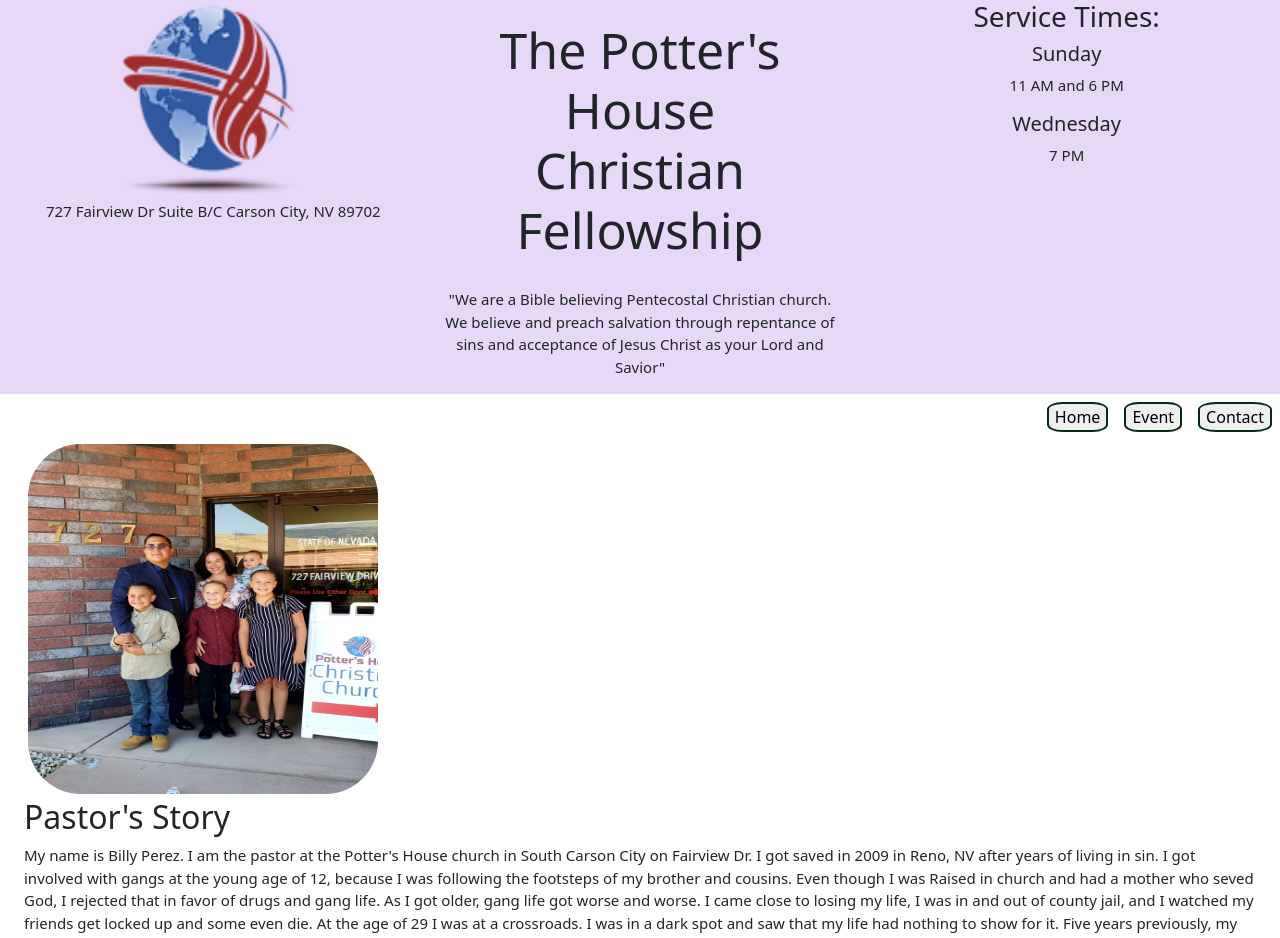
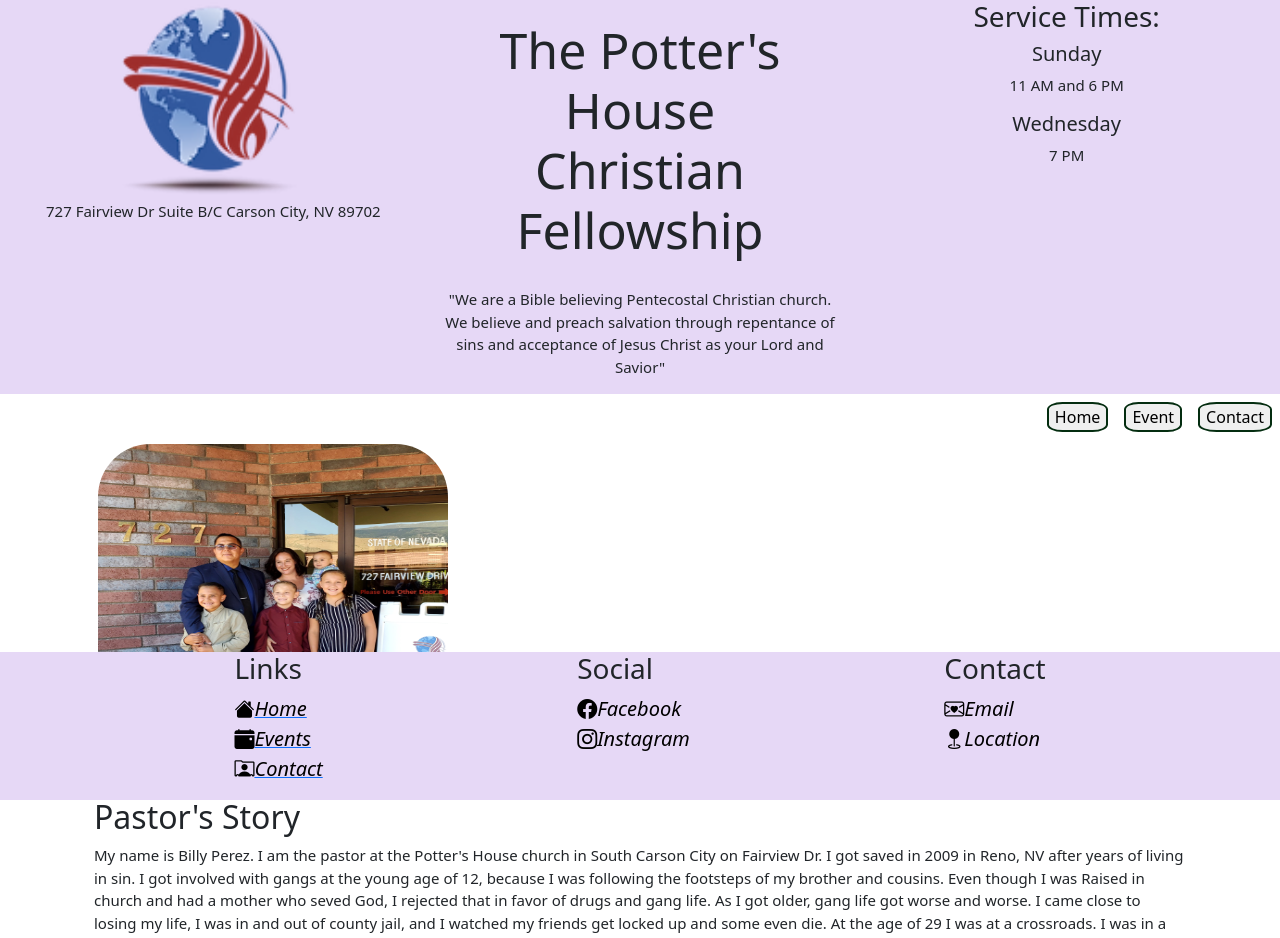
Before and after one commit to J-Sandell/Pottershouse, a React (Create React App) app: page / in a window 1280 px wide. Shown: the top 938 px of the page. Built offline with nearby package versions, Linux system fonts and the light colour scheme.

Commit message:
working on footer

```diff
--- a/src/Components/Header.js
+++ b/src/Components/Header.js
@@ -8,8 +8,9 @@
 			<div className="container-fluid">
 				<div className="row head">
 					<div className="col">
-						<img className="" src="/assets/logo2.webp" height={200} width={200} alt="logo " />
-						<p>727 Fairview Dr Suite B/C
+						<img src="/assets/logo2.webp" height={200} width={200} alt="logo " />
+						<p>
+							727 Fairview Dr Suite B/C
 							Carson City, NV 89702
 						</p>
 					</div>
--- a/src/Components/Home.js
+++ b/src/Components/Home.js
@@ -6,11 +6,10 @@
 
 function Home() {
 	return (
-
-		<div className="container-fluid">
-			<Pastor/>
+		<div className="container">
+			<Pastor />
 			<div className="row">
-				<div className="bottompix fluid">
+				<div className="bottompix">
 					<img className="pictures" src="/assets/entrance.jpg" height={200} width={200} alt="Front Door"></img>
 					<img className="pictures" src="/assets/prayerscreen.jpg" height={200} width={200} alt="prayer"></img>
 					<img className="pictures" src="/assets/mainarea.jpg" height={200} width={200} alt="main"></img>
@@ -18,8 +17,6 @@
 				</div>
 			</div>
 		</div>
-
-
 	)
 }
 
--- a/src/style.css
+++ b/src/style.css
@@ -63,6 +63,8 @@
 
 .footer-site {
 	display: flex;
+	position: absolute;
+	bottom: 0px;
 	justify-content: space-evenly;
 	background-color: rgb(230, 216, 246);
 }
```
